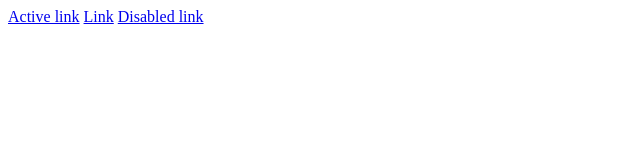
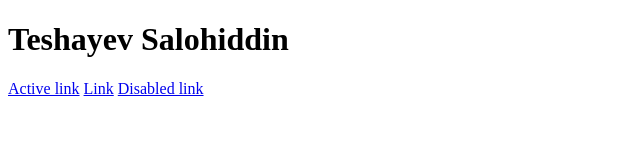
Before and after one commit to Anvarov-Sayfiddin/37-dars, a plain HTML site: page index.html in a window 1280 px wide. Shown: the whole page, without its empty margins (0-640 px from the left). Drawn offline with Linux system fonts and the light colour scheme.

Commit message:
connect add

```diff
--- a/index.html
+++ b/index.html
@@ -7,6 +7,7 @@
 	</head>
 	<body>
 		<header class="site-header">
+			<h1>Teshayev Salohiddin</h1>
 			<div class="container">
 				<div class="header-inner">
 					<!-- content  -->
```
